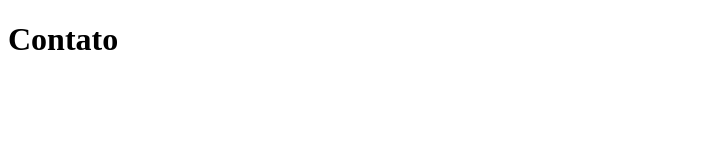
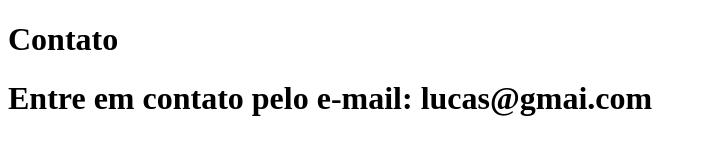
Before and after one commit to lucasrkti/sistema-de-cadastro, a plain HTML site: page contato.html in a window 1280 px wide. Shown: the whole page, without its empty margins (0-707 px from the left). Drawn offline with Linux system fonts and the light colour scheme.

Commit message:
Adicionando e-mail de contato

```diff
--- a/contato.html
+++ b/contato.html
@@ -8,5 +8,6 @@
 </head>
 <body>
     <h1>Contato</h1>
+    <h1>Entre em contato pelo e-mail: lucas@gmai.com</h1>
 </body>
 </html>
```
